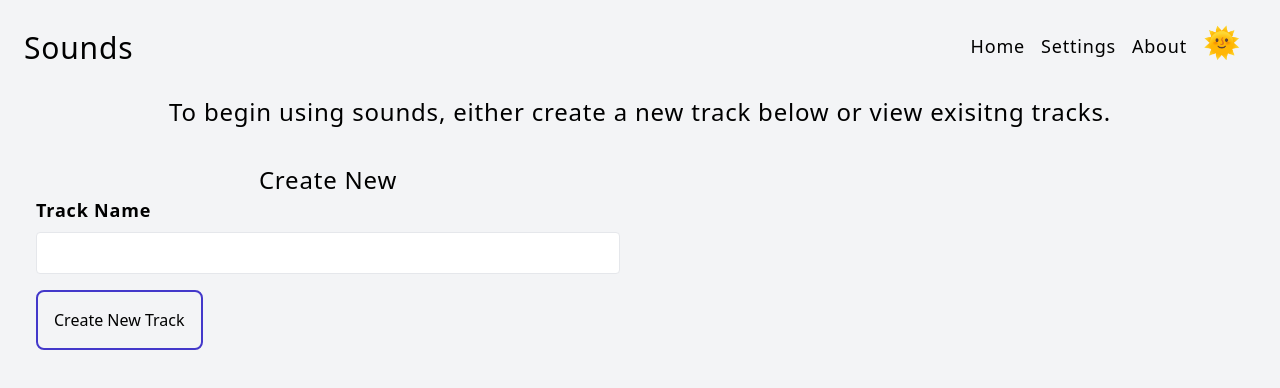
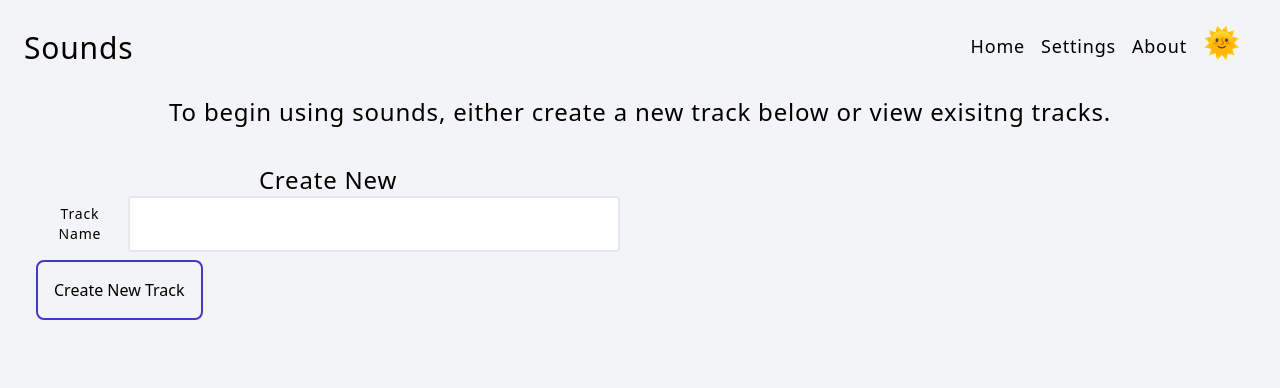
Before and after one commit to pigilwin/auditory, a React (Create React App) app: page / in a window 1280 px wide. Both pictures are taken after a click on the button "Lets Begin". Shown: the top 388 px of the page. Built offline with nearby package versions, Linux system fonts and the light colour scheme.

Commit message:
Moving BPM inside of configuration accordion. More work needs to be done

```diff
--- a/src/builder/begin/CreateNew.tsx
+++ b/src/builder/begin/CreateNew.tsx
@@ -49,11 +49,13 @@ export const CreateNew = (): JSX.Element => {
                 title="Track Name"
                 onChange={saveTrackNameHandler}
             />
-            <Button
-                disabled={false}
-                title="Create New Track"
-                onClick={createNewTrackClickHandler}
-            />
+            <div className="mt-2">
+                <Button
+                    disabled={false}
+                    title="Create New Track"
+                    onClick={createNewTrackClickHandler}
+                />
+            </div>
         </div>
     );
 }
--- a/src/builder/controls/components/bpm.tsx
+++ b/src/builder/components/bpm.tsx
@@ -1,7 +1,7 @@
 import { useDispatch } from 'react-redux';
-import { TextSingleLineInput } from '../../../components/Inputs';
-import { useValidation } from '../../../lib/validation';
-import { updateBPMAsync } from '../../../store/track/asyncActions/asyncControlActions';
+import { Button, TextSingleLineInput } from '../../components/Inputs';
+import { useValidation } from '../../lib/validation';
+import { updateBPMAsync } from '../../store/track/asyncActions/asyncControlActions';
 
 interface BpmProps {
     bpm: string;
@@ -29,6 +29,9 @@ export const Bpm = ({bpm, trackId}: BpmProps): JSX.Element => {
         setState({
             bpmValue: value
         });
+    }
+
+    const onClickHandler = (): void => {
         if (!validate()) {
             return;
         }
@@ -36,13 +39,18 @@ export const Bpm = ({bpm, trackId}: BpmProps): JSX.Element => {
     }
 
     return (
-        <div className="w-1/2 mx-auto">
+        <div className="w-full grid grid-cols-2 gap-2">
             <TextSingleLineInput
                 title="BPM"
                 error={errors.bpmValue}
                 value={state.bpmValue}
                 onChange={bpmChange}
             />
+            <Button
+                title="Save"
+                onClick={onClickHandler}
+                disabled={false}
+            />
         </div>
     );
 }
--- a/src/builder/controls/panel.tsx
+++ b/src/builder/controls/panel.tsx
@@ -5,7 +5,6 @@ import { Audio } from "../../audio/audio";
 import { pause, play } from "../../store/track/trackSlice";
 import { currentlyPlayingSelector } from "../../store/track/trackSelectors";
 import { Volume } from "./components/volume";
-import { Bpm } from "./components/bpm";
 import { Panner } from "./components/panner";
 
 interface ControlPanelProps {
@@ -38,7 +37,6 @@ export const ControlPanel = ({track}: ControlPanelProps): JSX.Element => {
                         <span className="tab tab-kategori block text-xs">Play</span>
                     </button>
                 </div>
-                <Bpm bpm={track.control.bpm} trackId={track.id}/>
                 <div className="w-full justify-center inline-block text-center cursor-pointer pt-2 pb-1">
                     <button className="disabled:opacity-25" disabled={!isTrackRunning} onClick={stopTrack}>
                         <Stop/>
--- a/src/builder/layers/container.tsx
+++ b/src/builder/layers/container.tsx
@@ -1,8 +1,10 @@
 import { useDispatch } from "react-redux";
+import { Accordion } from "../../components/Accordion";
 import { Button } from "../../components/Inputs";
 import { createLayer } from "../../store/track/trackSlice";
 import { SavedTrack } from "../../store/track/trackTypes";
 import { LayerRow } from "./row";
+import { Bpm } from '../components/bpm';
 
 interface PartContainerProps {
     track: SavedTrack;
@@ -23,6 +25,11 @@ export const LayerContainer = ({track}: PartContainerProps): JSX.Element => {
 
     return (
         <div className="w-full min-h-screen">
+            <div className="mx-10">
+                <Accordion title="Configuration">
+                    <Bpm bpm={track.control.bpm} trackId={track.id}/>
+                </Accordion>
+            </div>
             <div className="grid grid-cols-1">
                 {layers}
             </div>
--- a/src/builder/welcome.tsx
+++ b/src/builder/welcome.tsx
@@ -14,7 +14,7 @@ export const Welcome = (): JSX.Element => {
     };
 
     return (
-        <div id="welcome-panel" className="flex min-h-screen">
+        <div className="flex min-h-screen">
             <div className="m-auto">
                 <h1 className="text-7xl text-center p-2">Welcome to Sounds</h1>
                 <h2 className="text-2xl text-center p-2">This application will allow you to create and store tracks</h2>
--- a/src/components/Inputs.tsx
+++ b/src/components/Inputs.tsx
@@ -59,7 +59,7 @@ interface TextSingleLineInputProps extends InputProps {
 export const TextSingleLineInput = ({error, onChange, title, value}: TextSingleLineInputProps): JSX.Element => {
 
     const classNames = (): string => {
-        const classes: string[] = ["border","py-2","px-3","text-grey-darkest", "rounded", "dark:text-black"];
+        const classes: string[] = ["border-2", "p-2", "w-full", "rounded", "dark:text-black"];
         if (error.length > 0) {
             classes.push('border-red-400', 'bg-red-200');
         }
@@ -67,10 +67,9 @@ export const TextSingleLineInput = ({error, onChange, title, value}: TextSingleL
     };
 
     return (
-        <div className="flex flex-col mb-4">
-            <label className="mb-2 font-bold text-lg text-grey-darkest">{title}</label>
-            <input onChange={onChange} className={classNames()} value={value} type="text"/>
-            <BasicTextErrorMessage message={error}/>
+        <div className="flex">
+            <span className="text-sm p-2 text-center whitespace-no-wrap mr-1">{title}</span>
+            <input className={classNames()} type="text" onChange={onChange} value={value}/>
         </div>
     );
 }
```
